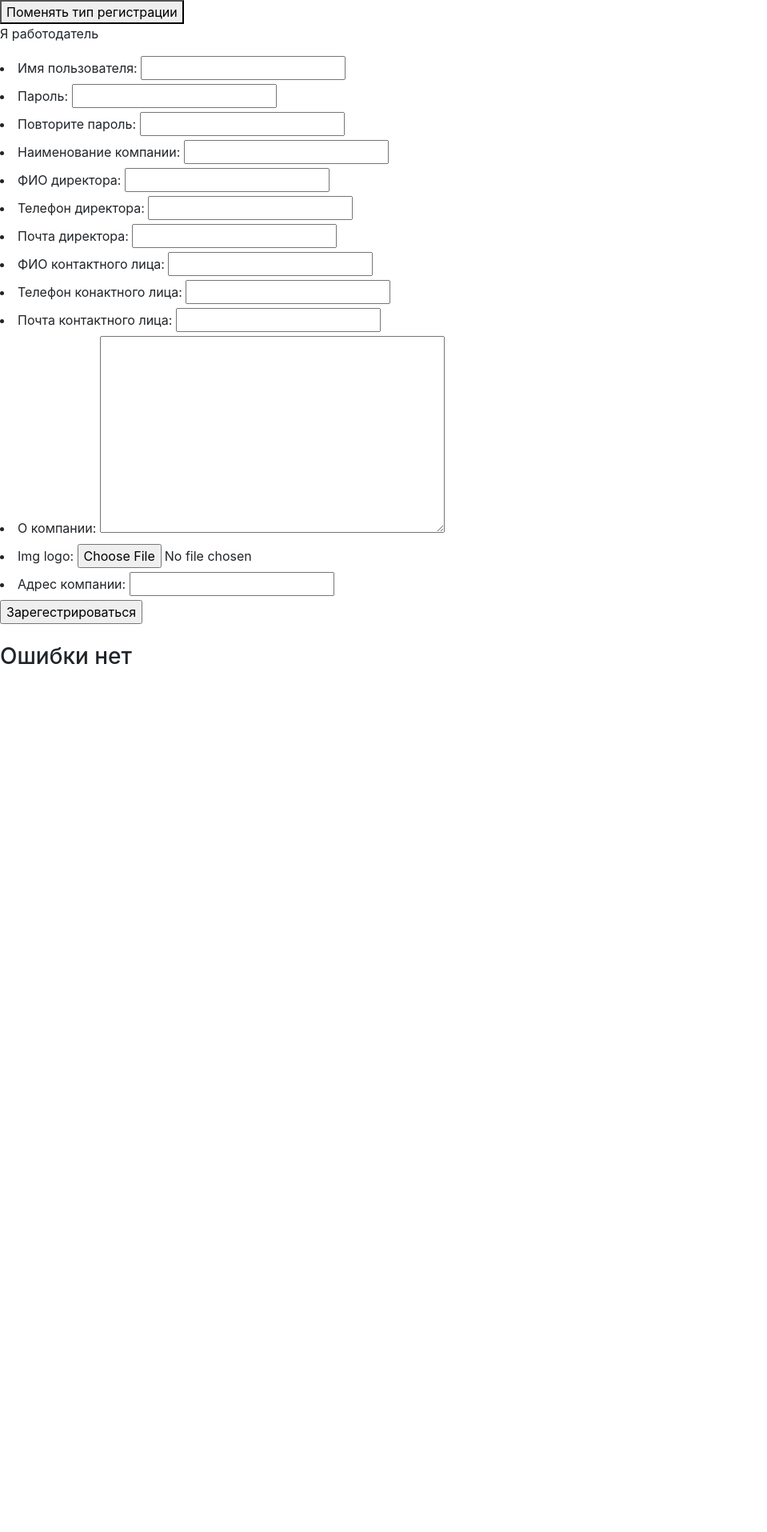
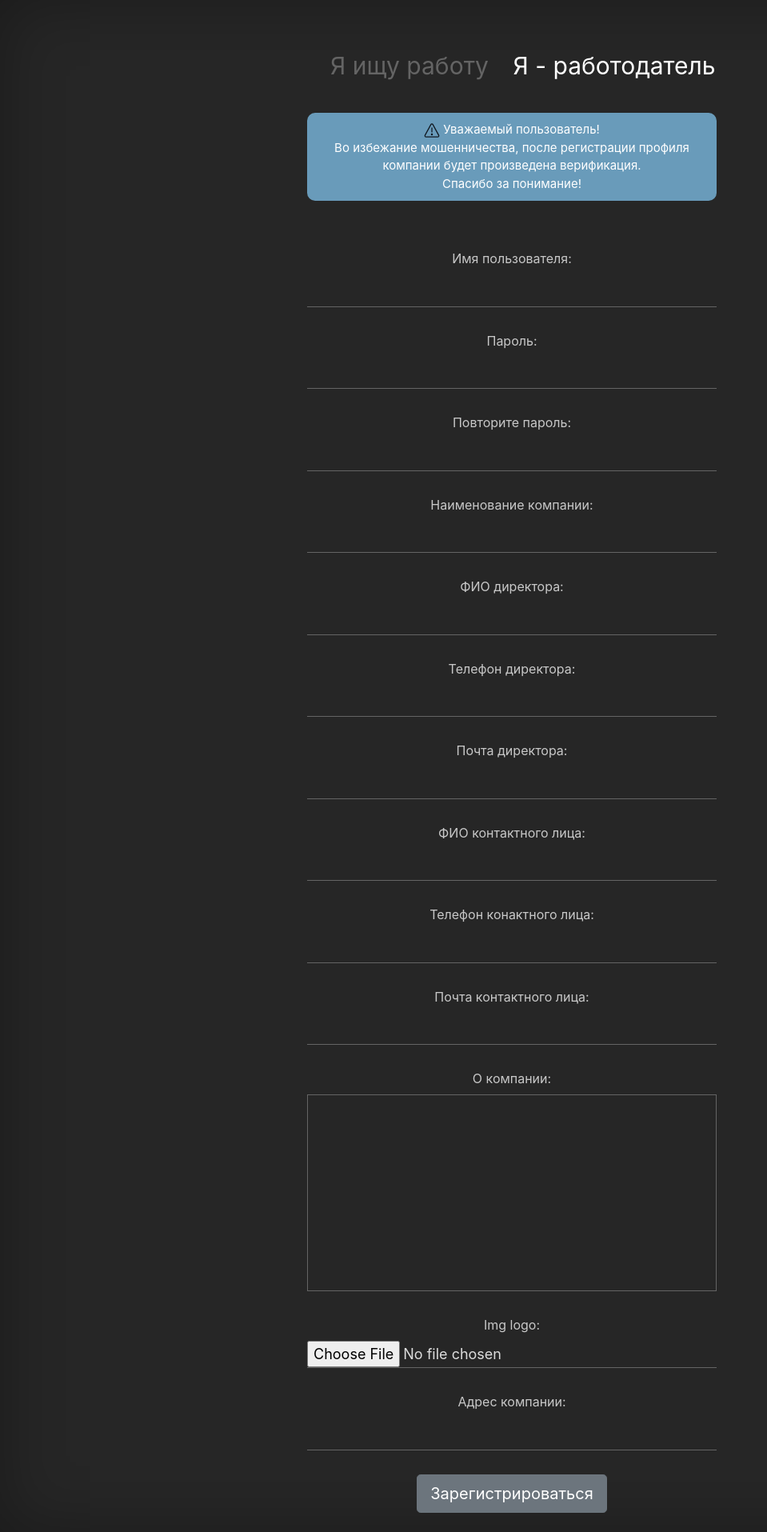
Before and after one commit to Sharfik69/Sofia, a Django app: page /auth/registration/ in a window 1280 px wide. Shown: the whole page at 80% size, without its empty margins (0-959 px from the left). Before the commit the page ends 830 px from the top, so only its background shows below. Run offline with Django 3.2, Linux system fonts and the light colour scheme; parts of the project's set-up code (start-up, migrations or seed data) failed here and were passed over.

Commit message:
добавляет стили

```diff
--- /dev/null
+++ b/Sofia/Sofia/authsystem/static/css/auth-style.css
@@ -0,0 +1,183 @@
+body {
+    background-color: rgb(38, 38, 38);
+    height: 100%;
+
+}
+.not_auth--wrapper {
+    height: 100vh;
+    display: flex;
+    color: white;
+    box-shadow: inset 0 0 5rem rgba(0, 0, 0, .3);
+}
+.auth--wrapper {
+    display: flex;
+    color: white;
+    box-shadow: inset 0 0 5rem rgba(0, 0, 0, .3);
+}
+
+.need_auth {
+    margin: auto;
+}
+
+.need_auth--h2 {
+    margin-bottom: 30px;
+}
+
+.need_auth--h4 {
+    margin-bottom: 30px;
+    font-size: 15px;
+    color: rgb(180, 180, 180);
+}
+.btn_auth--register {
+    width: 240px;
+}
+
+.form-control--username {
+    margin-bottom: -1px;
+    border-bottom-right-radius: 0;
+    border-bottom-left-radius: 0;
+}
+
+.form-control--password {
+    margin-bottom: 30px;
+    border-top-left-radius: 0;
+    border-top-right-radius: 0;
+}
+
+.form-signin > .form-control {
+    width: 250px;
+    margin: 0 auto;
+}
+.form-signin > .form-control--btn {
+    width: 250px;
+    margin-top: 30px;
+}
+
+.auth-server-ans {
+    margin-top: 30px;
+
+}
+.need_auth--h3 {
+    font-size: 15px;
+    color: rgb(255, 180, 180);
+}
+
+.employer {
+    height: 100%;
+}
+
+#inform_about_layer {
+    font-size: 40px;
+    color: white;
+    margin-top: 50px;
+}
+
+.btn--change-type-registration {
+    width: 250px;
+    font-size: 15px;
+    margin: auto;
+    margin-bottom: 30px;
+    margin-top: 20px;
+}
+
+#login > li  {
+    list-style-type: none;
+    display: flex;
+    flex-direction: column;
+    margin-bottom: 30px;
+}
+
+#login > li > input {
+    width: 40%;
+    min-width: 250px;
+    margin: auto;
+    font-size: 25px;
+    background-color: rgb(38, 38, 38);
+    border: 0;
+    border-bottom: 1px solid rgb(100, 100, 100);
+    text-align: center;
+    color: rgb(220, 220, 220);
+}
+#login > li > label {
+    color: rgb(200, 200, 200);
+}
+#login > li > textarea {
+    width: 40%;
+    min-width: 250px;
+    margin: auto;
+    resize: none;
+    background-color: rgb(38, 38, 38);
+    border: 1px solid rgb(100, 100, 100);
+    color: rgb(220, 220, 220);
+    /* background-color: rgb(200, 200, 200); */
+}
+
+#login > li > input {
+    width: 40%;
+    min-width: 250px;
+    margin: auto;
+    font-size: 25px;
+    background-color: rgb(38, 38, 38);
+    border: 0;
+    border-bottom: 1px solid rgb(100, 100, 100);
+    text-align: center;
+    color: rgb(220, 220, 220);
+}
+
+
+#login > li > input[type="file"] {
+    font-size: 18px;
+}
+
+.registration--block-verification {
+    background-color: rgba(135, 206, 250, 0.7);
+    width: 40%;
+    min-width: 250px;
+    margin: auto;
+    border-radius: 10px;
+    margin-bottom: 60px;
+    font-size: 15px;
+    padding: 10px 20px;
+}
+
+textarea:focus, input:focus{
+    outline: none;
+}
+
+.inform_about_layer {
+    width: 40%;
+    min-width: 250px;
+    margin: auto;
+    font-size: 30px;
+    color: white;
+    margin-top: 60px;
+    margin-bottom: 20px;
+    display: flex;
+}
+
+.employer--btn,
+.company--btn {
+    width: 50%;
+    text-align: center;
+    animation-duration: 1s;
+    cursor: pointer;
+}
+
+.employer--btn {
+    color: rgb(100, 100, 100);
+
+}
+
+@keyframes new-white {
+    0%   {color: rgb(100, 100, 100);}
+    25%  {color: rgb(140, 140, 140);}
+    50%  {color: rgb(180, 180, 180);}
+    100% {color: rgb(255, 255, 255);}
+}
+
+@keyframes new-black {
+    0%   {color: rgb(255, 255, 255);}
+    25%  {color: rgb(180, 180, 180);}
+    50%  {color: rgb(140, 140, 140);}
+    100% {color: rgb(100, 100, 100);}
+}
--- a/Sofia/Sofia/authsystem/templates/signup.html
+++ b/Sofia/Sofia/authsystem/templates/signup.html
@@ -1,4 +1,10 @@
 {% extends "user_page/wrapper.html" %}
+
+{% load static %}
+
+{% block extrahead %}
+    <link type='text/css' rel='stylesheet' href={% static "/css/auth-style.css" %}>
+{% endblock %}
 
 {% block signup %}
 <script>
@@ -7,30 +13,59 @@
         $(".employer").show();
         $(".company").hide();
         d = false;
+        $(".employer--btn").click(function(){
+            $(".employer").hide();
+            $(".company").show();
+            $(".registration--block-verification").hide();
+            $(".employer--btn").css("animation-name", "new-white");
+            $(".employer--btn").css("color", "white");
+
+            $(".company--btn").css("animation-name", "new-black");
+            $(".company--btn").css("color", "rgb(100, 100, 100)");
+
+            d = true;
         });
-    function change() {
-        if (d) {
+        $(".company--btn").click(function() {
+            $(".registration--block-verification").show();
             $(".employer").show();
             $(".company").hide();
+            $(".company--btn").css("animation-name", "new-white");
+            $(".company--btn").css("color", "white");
+
+            $(".employer--btn").css("animation-name", "new-black");
+            $(".employer--btn").css("color", "rgb(100, 100, 100)");
+
             d = false;
-            $("#inform_about_layer").text('Я работодатель');
-        }
-        else {
-            $(".employer").hide();
-            $(".company").show();
-            $("#inform_about_layer").text('Я ищу работу');
-            d = true;
-        }
-    }
+        })
+    });
 </script>
-<button id = "Поменять тип регистрации" onclick="change()">Поменять тип регистрации</button>
-<p id = 'inform_about_layer'>Я работодатель</p>
+
+<div class="text-center auth--wrapper flex-column">
+    <div class="inform_about_layer">
+        <div class="employer--btn">
+            <p>Я ищу работу</p>
+        </div>
+        <div class="company--btn">
+            <p>Я - работодатель</p>
+        </div>
+    </div>
+    <!-- <p id = 'inform_about_layer'>Я - работодатель</p> -->
+    <div class="registration--block-verification">
+        <svg style="height: 20px; width: 20px" viewBox="0 0 32 32" xmlns="http://www.w3.org/2000/svg"><defs><style>.cls-1{fill:#101820;}</style></defs><title/><g data-name="Layer 58" id="Layer_58"><path class="cls-1" d="M16,26a2,2,0,1,1,2-2A2,2,0,0,1,16,26Zm0-2Z"/><path class="cls-1" d="M16,20a1,1,0,0,1-1-1V11a1,1,0,0,1,2,0v8A1,1,0,0,1,16,20Z"/><path class="cls-1" d="M27.78,30H4.22a3.19,3.19,0,0,1-2.77-1.57,3.13,3.13,0,0,1-.06-3.13L13.17,3.67a3.23,3.23,0,0,1,5.66,0L30.61,25.3a3.13,3.13,0,0,1-.06,3.13A3.19,3.19,0,0,1,27.78,30ZM16,4a1.18,1.18,0,0,0-1.07.63L3.15,26.25a1.12,1.12,0,0,0,0,1.16,1.19,1.19,0,0,0,1,.59H27.78a1.19,1.19,0,0,0,1-.59,1.12,1.12,0,0,0,0-1.16L17.07,4.63A1.18,1.18,0,0,0,16,4Z"/></g></svg>
+        Уважаемый пользователь! <br>
+        Во избежание мошенничества, после регистрации профиля компании будет произведена верификация.<br>
+        Спасибо за понимание!
+    </div>
+
+
+    <!-- <button id = "Поменять тип регистрации" onclick="change()" class="btn btn-lg btn-secondary btn--change-type-registration">Поменять тип регистрации</button> -->
+
     <div class="employer">
         <form id="login" method="POST" action="/auth/registration/">
             {% csrf_token %}
             {{ form_for_company.as_ul }}
             <input type="hidden" name="whois" id="whois" value="2">
-        <input type="submit" name="log" id="log" value="Зарегестрироваться">
+            <input type="submit" name="log" id="log" value="Зарегистрироваться" class="btn btn-lg btn-secondary btn--registration">
             <br><br>
         </form>
     </div>
@@ -39,15 +74,19 @@
             {% csrf_token %}
             {{ form_for_candidate.as_ul }}
             <input type="hidden" name="whois" id="whois" value="1">
-        <input type="submit" name="log" id="log" value="Зарегестрироваться">
+            <input type="submit" name="log" id="log" value="Зарегистрироваться" class="btn btn-lg btn-secondary btn--registration">
             <br><br>
         </form>
     </div>
 
+</div>
+
+
+
 {% if status == 'ERROR' %}
     <h3>Произошла ошибка и мы вернули параметр как ерор</h3>
 {% else %}
-    <h3>Ошибки нет</h3>
+    <!-- <h3>Ошибки нет</h3> -->
 {% endif %}
 
 {% endblock %}
--- a/Sofia/Sofia/test_system/templates/user_page/wrapper.html
+++ b/Sofia/Sofia/test_system/templates/user_page/wrapper.html
@@ -6,9 +6,12 @@
     <title>{% block title %} {% endblock %}</title>
     <link rel="stylesheet" href="https://cdn.jsdelivr.net/npm/bootstrap@4.5.3/dist/css/bootstrap.min.css" integrity="sha384-TX8t27EcRE3e/ihU7zmQxVncDAy5uIKz4rEkgIXeMed4M0jlfIDPvg6uqKI2xXr2" crossorigin="anonymous">
     <script src="https://ajax.googleapis.com/ajax/libs/jquery/3.5.1/jquery.min.js"></script>
+
     <!-- Вот в этом блоке вы подключаете свои библиотеки -->
     {% block extrahead %}
     {% endblock %}
+
+    <meta name="theme-color" content="#563d7c">
 </head>
 <body>
     {% block main %}
```
Also changed, not shown: Sofia/Sofia/authsystem/templates/login.html (+43 -13 lines), Sofia/Sofia/test_system/templates/user_page/index.html (+22 -9 lines), Sofia/Sofia/authsystem/migrations/0001_initial.py, Sofia/Sofia/authsystem/migrations/0002_candidate_user.py (deleted), Sofia/Sofia/authsystem/migrations/0003_company_user.py (deleted), Sofia/Sofia/authsystem/migrations/0004_auto_20201106_1428.py (deleted), Sofia/Sofia/db.sqlite3 (added), Sofia/Sofia/vacancy/migrations/0001_initial.py (added), Sofia/Sofia/vacancy/migrations/0002_auto_20201106_1434.py (deleted), Sofia/Sofia/vacancy/migrations/0003_auto_20201106_1438.py (deleted), Sofia/Sofia/vacancy/migrations/__init__.py (added). Lines whose indentation alone changed are shown as unchanged.
